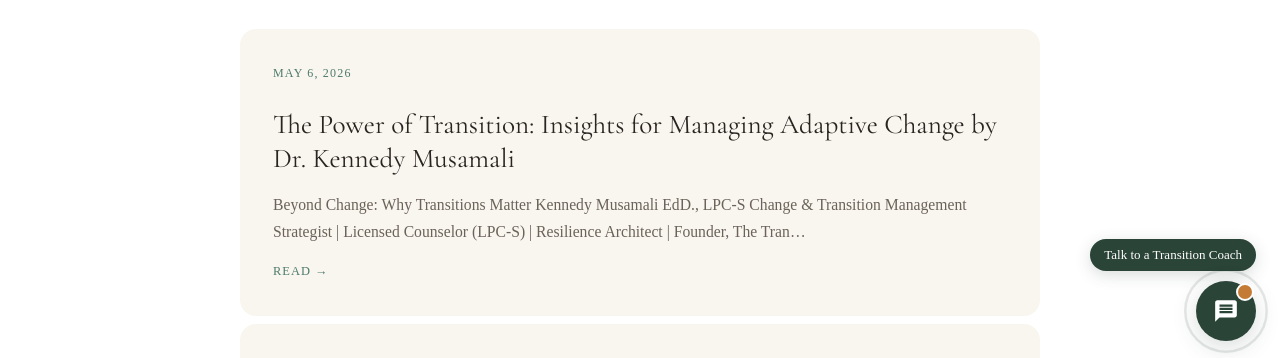
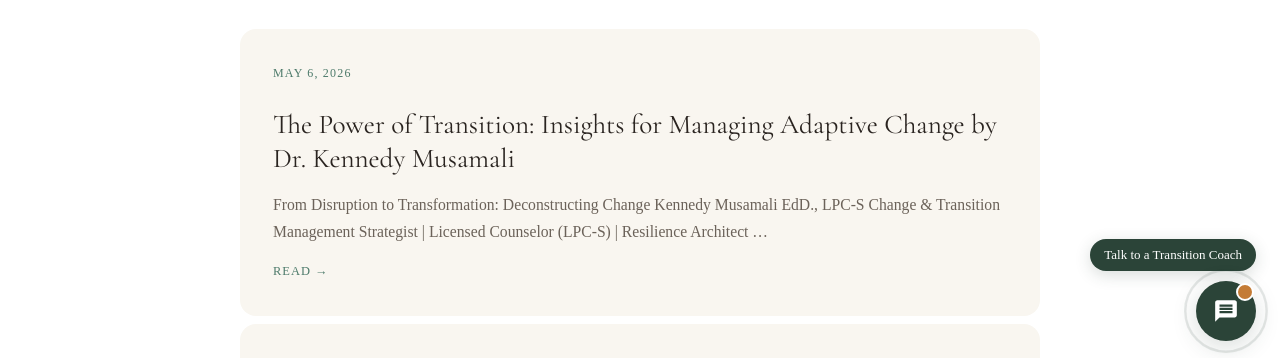
Before and after one commit to JFeelgoodOfficial/DrKennedyMusamali, a website: page blog.html in a window 1280 px wide. Shown: the part 435-793 px from the top of the page. Drawn offline with nearby package versions, Linux system fonts and the light colour scheme.

Commit message:
Update blog index

```diff
--- a/blog.html
+++ b/blog.html
@@ -49,6 +49,12 @@
 </section>
 <section class="post-list">
 <!-- POSTS_START -->
+<a href="/blog/2026-05-06-the-power-of-transition-insights-for-managing-adaptive-chang.html" class="post-item">
+  <div class="post-item-date">May 6, 2026</div>
+  <h3 class="post-item-title">The Power of Transition: Insights for Managing Adaptive Change by Dr. Kennedy Musamali</h3>
+  <p class="post-item-excerpt">From Disruption to Transformation: Deconstructing Change Kennedy Musamali EdD., LPC-S Change &amp; Transition Management Strategist | Licensed Counselor (LPC-S) | Resilience Architect …</p>
+  <span class="post-item-arrow">Read →</span>
+</a>
 <a href="/blog/2026-05-06-the-power-of-transition-insights-for-managing-adaptive-chang.html" class="post-item">
   <div class="post-item-date">May 6, 2026</div>
   <h3 class="post-item-title">The Power of Transition: Insights for Managing Adaptive Change by Dr. Kennedy Musamali</h3>
```
